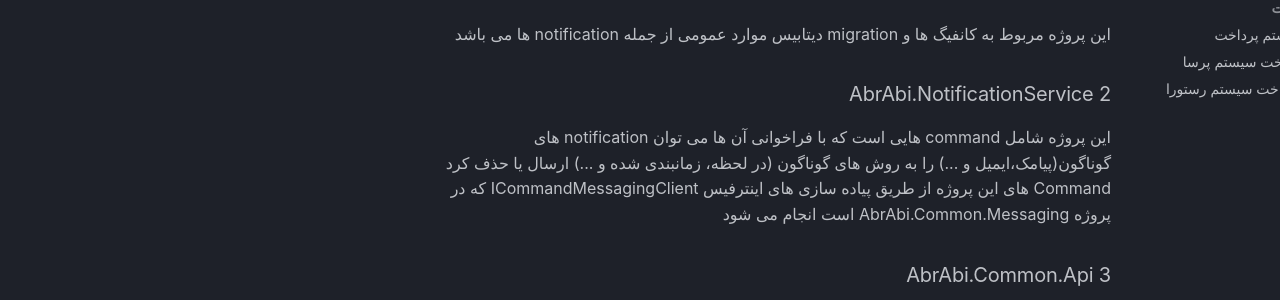
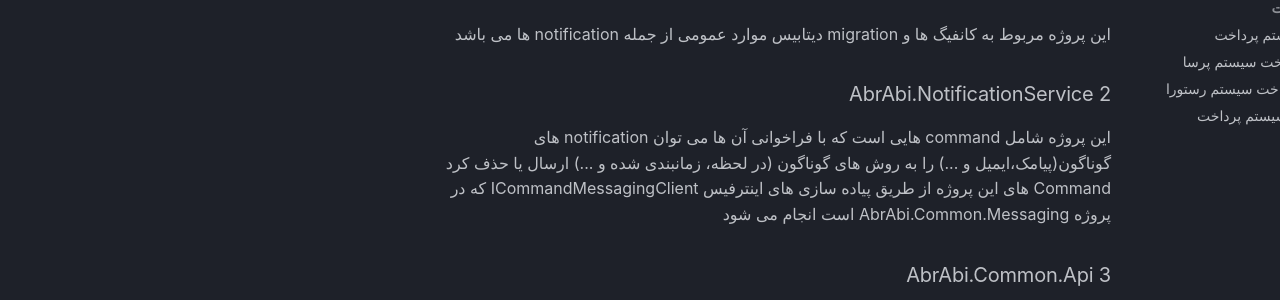
Before and after one commit to blue-innovators/noavaran-docs, an MkDocs documentation site: the page built from docs/common-index.md, in a window 1280 px wide. Shown: the part 303-603 px from the top of the page. Built offline with MkDocs 1.6.1 and Material for MkDocs 9.7.7, drawn with Linux system fonts in a browser that asks for light colours; some web fonts are replaced; comment, search, counter and statistics services are not loaded; part of the change alters nothing that is shown.

```diff
--- a/mkdocs.yml
+++ b/mkdocs.yml
@@ -24,6 +24,7 @@ nav:
       - payment/payment-commands.md
       - payment/payment-commands-parsa.md
       - payment/payment-commands-restora.md
+      - payment/payment-status.md
   - سیستم رستورا:
     - restora/restora-commands.md
   - R & D:
```
